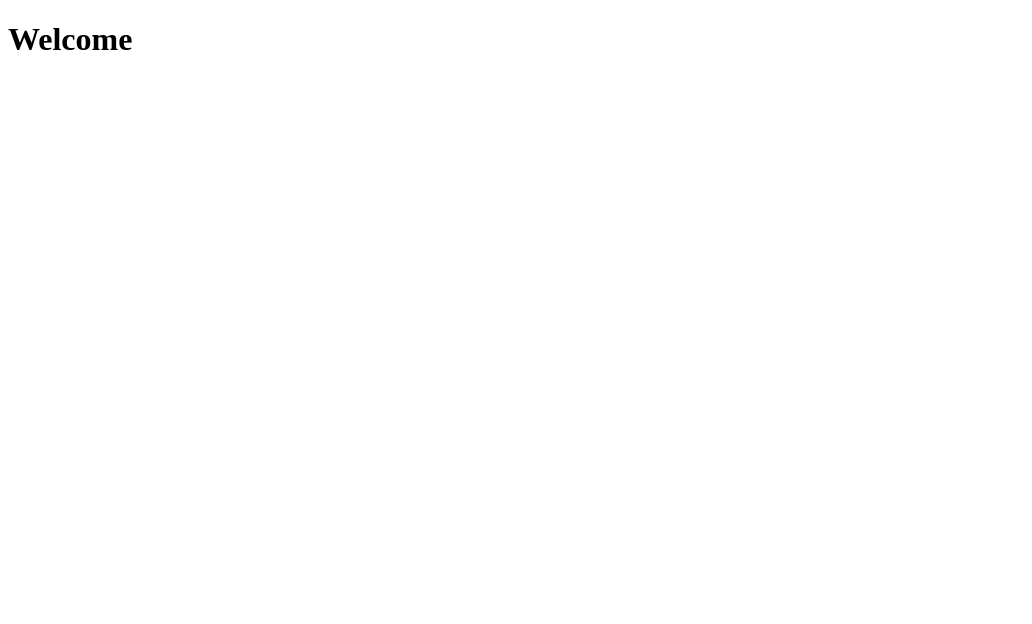
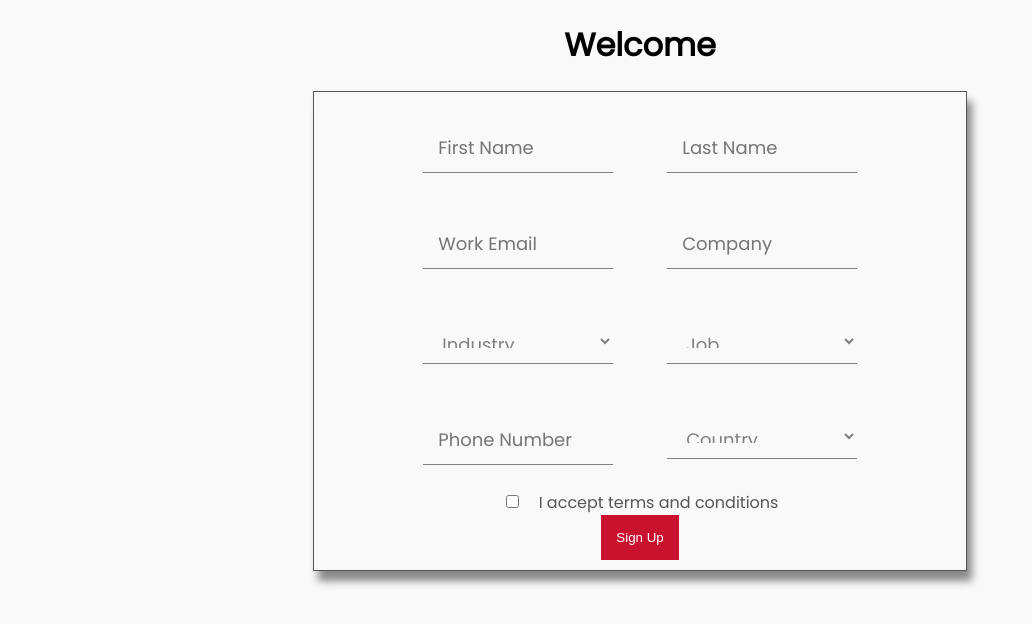
Before and after one commit to jobintweets/Specbee_Assignment_1, a plain HTML site: page signupform.html in a window 1280 px wide. Shown: the whole page, without its empty margins (0-1032 px from the left). Drawn offline with Linux system fonts and the light colour scheme.

Commit message:
form added

```diff
--- a/main.js
+++ b/main.js
@@ -20,5 +20,14 @@ function display_dropdown(event,idName){
   event.currentTarget.className += " active";
 }
 function test(event,idName){
+
   document.getElementById(idName).style.display = "none";
 }
+function test1(idName) {
+
+  var content=document.getElementById(idName);
+
+ if(!content.value){
+  document.getElementById(idName).style.border=" 2px solid #C8122E";
+ }
+}
--- /dev/null
+++ b/signup.css
@@ -0,0 +1,84 @@
+body {
+    background-color: #F9F9F9;
+    font-family:'poppins';
+}
+input:focus:required {
+    outline: none;
+    border: 2px solid #C8122E;
+    color: black;
+}
+
+select:focus {
+    outline: none;
+    /* border:2px solid #C8122E; */
+    color: black;
+}
+select:focus:required {
+    outline: none;
+    border: 2px solid #C8122E;
+    color: black;
+}
+input[type="email"],
+input[type="number"],
+input[type="text"],
+input[type="submit"] {
+    width: 30%;
+    padding: 15px;
+    margin: 25px;
+    /* outline: none; */
+    background: transparent;
+    border-bottom: 1px solid gray;
+    border-top: none;
+    border-left: none;
+    border-right: none;
+    box-sizing: border-box;
+}
+select {
+    width: 30%;
+    height: 45px;
+    padding: 15px;
+    margin: 25px;
+    background: transparent;
+    /* outline: none; */
+    border-bottom: 1px solid gray;
+    border-top: none;
+    border-left: none;
+    border-right: none;
+    box-sizing: border-box;
+}
+.card {
+    width: 50%;
+    background-color: #F9F9F9;
+    color: #555555;
+    border: 1px solid;
+    padding: 10px;
+    box-shadow: 5px 10px 8px #888888;
+}
+.signup-button {
+    border: none;
+    background-color: #C8122E;
+    padding: 15px;
+    color: white;
+
+}
+input:focus::placeholder {
+    font-size: 15px;
+    position: relative;
+    top: -14px;
+    transition: 0.2s ease;
+}
+input::placeholder{
+    font-family:'poppins';
+    font-size: 18px;
+}
+select:invalid { color: gray;
+    font-family:'poppins';
+    font-size: 18px;
+ }
+input:hover::placeholder {
+    font-size: 16px;
+    position: relative;
+    top: -15px;
+    transition: 0.2s ease;
+
+}
--- a/signupform.html
+++ b/signupform.html
@@ -1,12 +1,56 @@
 <!DOCTYPE html>
 <html lang="en">
+
 <head>
     <meta charset="UTF-8">
     <meta name="viewport" content="width=device-width, initial-scale=1.0">
     <meta http-equiv="X-UA-Compatible" content="ie=edge">
+    <link href="https://fonts.googleapis.com/css?family=Poppins&display=swap" rel="stylesheet">
+    <link rel="stylesheet" href="signup.css">
     <title>SignUp Form</title>
 </head>
+
 <body>
-   <h1>Welcome</h1>
+    <center>
+        <h1>Welcome</h1>
+        <div class="card">
+            <form action="result.html">
+             <input type="text" class="first_name " placeholder="First Name" id="first_name" required  onblur="test1(this.id)">
+                <input type="text" class="last_name " placeholder="Last Name" id="last_name" required  onblur="test1(this.id)"><br>
+                <input type="email" class="work_email "   id="work_email" placeholder="Work Email" required  onblur="test1(this.id)">
+                <input type="text" class="company" id="company" placeholder="Company" required  onblur="test1(this.id)"><br>
+                <select name="industry" id="industry" class="" placeholder="Industry:"  onblur="test1(this.id)" required>
+                    <option value="" disabled selected hidden>Industry</option>
+                    <option value="it">IT</option>
+                    <option value="film">Film Making</option>
+                    <option value="video">Video Production</option>
+                    <option value="marketing">Marketing</option>
+                    <option value="free">Freelancing</option>
+
+                </select>
+                <select name="job_function" id="job_function" class="" placeholder="Job Function"  onblur="test1(this.id)"required>
+                    <option value=""disabled selected hidden>Job</option>
+                    <option value="">Marketing Executive</option>
+                    <option value="">IT Executive</option>
+                    <option value="">Product or Digital Marketing</option>
+                    <option value="">Web Design or Development</option>
+                </select> <br>
+                <input type="text" class="phone" placeholder="Phone Number"  onblur="test1(this.id)">
+                <select name="country" id="country" class=""  onblur="test1(this.id)" required>
+                    <option value=""disabled selected hidden>Country</option>
+                    <option value="">USA</option>
+                    <option value="">India</option>
+                    <option value="">Japan</option>
+                    <option value="">Spain</option>
+                    <option value="">Russia</option>
+                </select><br>
+                <label><input type="checkbox" name="checkbox" value="value" required> &nbsp; &nbsp;I accept terms and
+                    conditions</label> <br>
+                <button class="signup-button" type="submit">Sign Up</button>
+            </form>
+        </div>
+    </center>
+   <script  src="main.js"></script>
 </body>
+
 </html>
```
Also changed, not shown: index.html (+3 -3 lines), result.html (added, +12 -0 lines).
